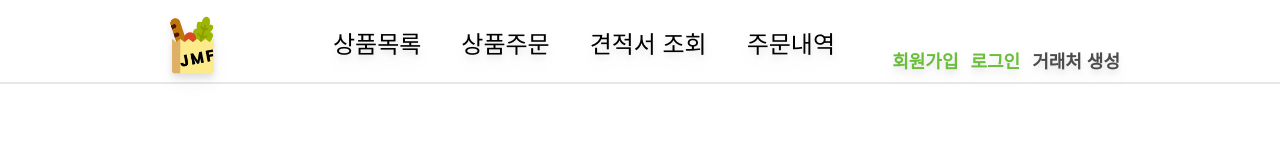
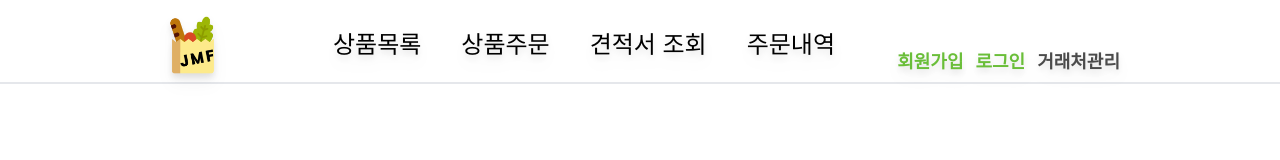
Before and after one commit to Web5rder/Web5rder-FE, a Next.js app: page / in a window 1280 px wide. Shown: the top 160 px of the page. Built offline with nearby package versions, Linux system fonts and the light colour scheme.

Commit message:
:recycle: [메인] : 변경된 footer에 맞게 간격 조정

```diff
--- a/src/app/(route)/page.tsx
+++ b/src/app/(route)/page.tsx
@@ -5,8 +5,8 @@ import MainContainer from '../components/main/container/MainContainer';
 export default function MainPage() {
   return (
     <section>
-      <div className="relative flex w-full min-h-screen flex-col">
-        <div className="mb-[200px]">
+      <div className="relative flex w-full min-h-screen flex-col items-center">
+        <div className="mb-[200px] w-full">
           <Header />
           <MainContainer />
         </div>
--- a/src/app/constants/common.ts
+++ b/src/app/constants/common.ts
@@ -18,7 +18,7 @@ export const HEADER_TEXT = [
   '주문내역',
   '회원가입',
   '로그인',
-  '거래처 생성',
+  '거래처관리',
 ];
 
 export const FOOTER_TEXT = [
```
